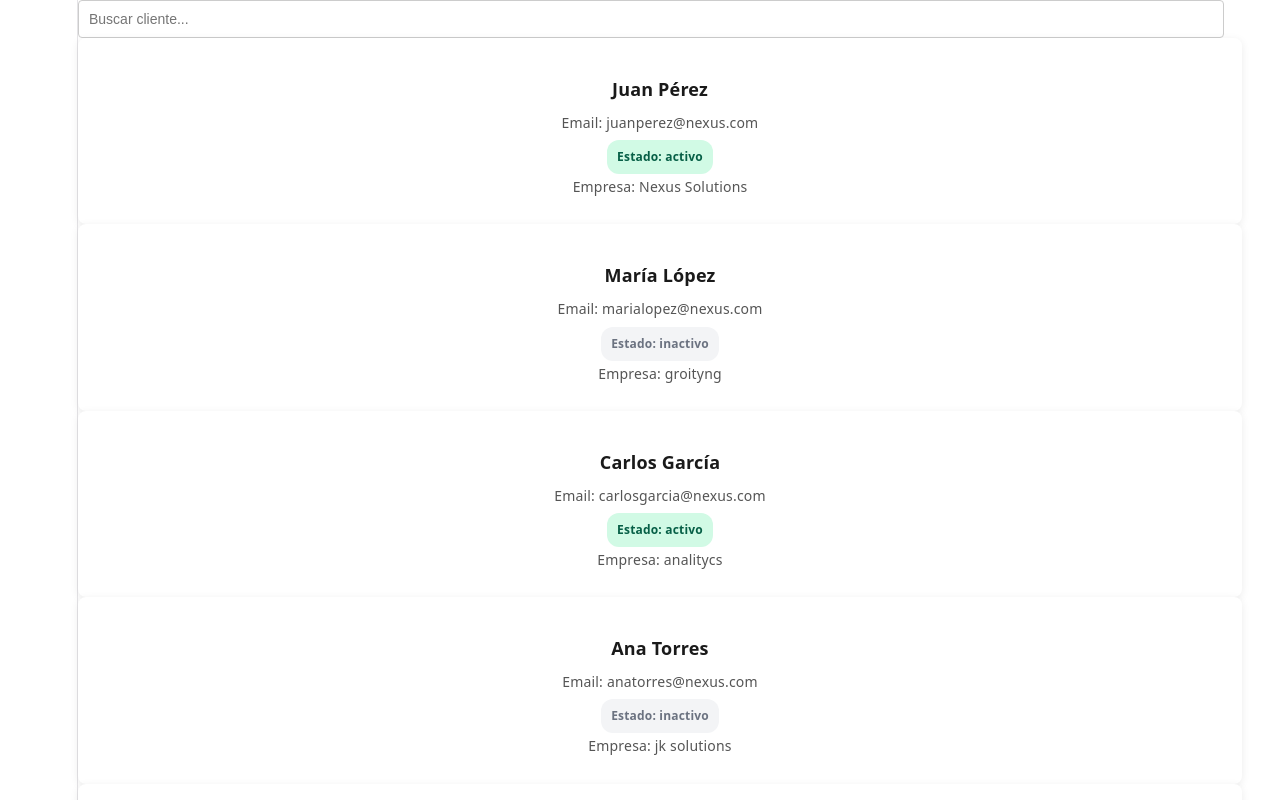
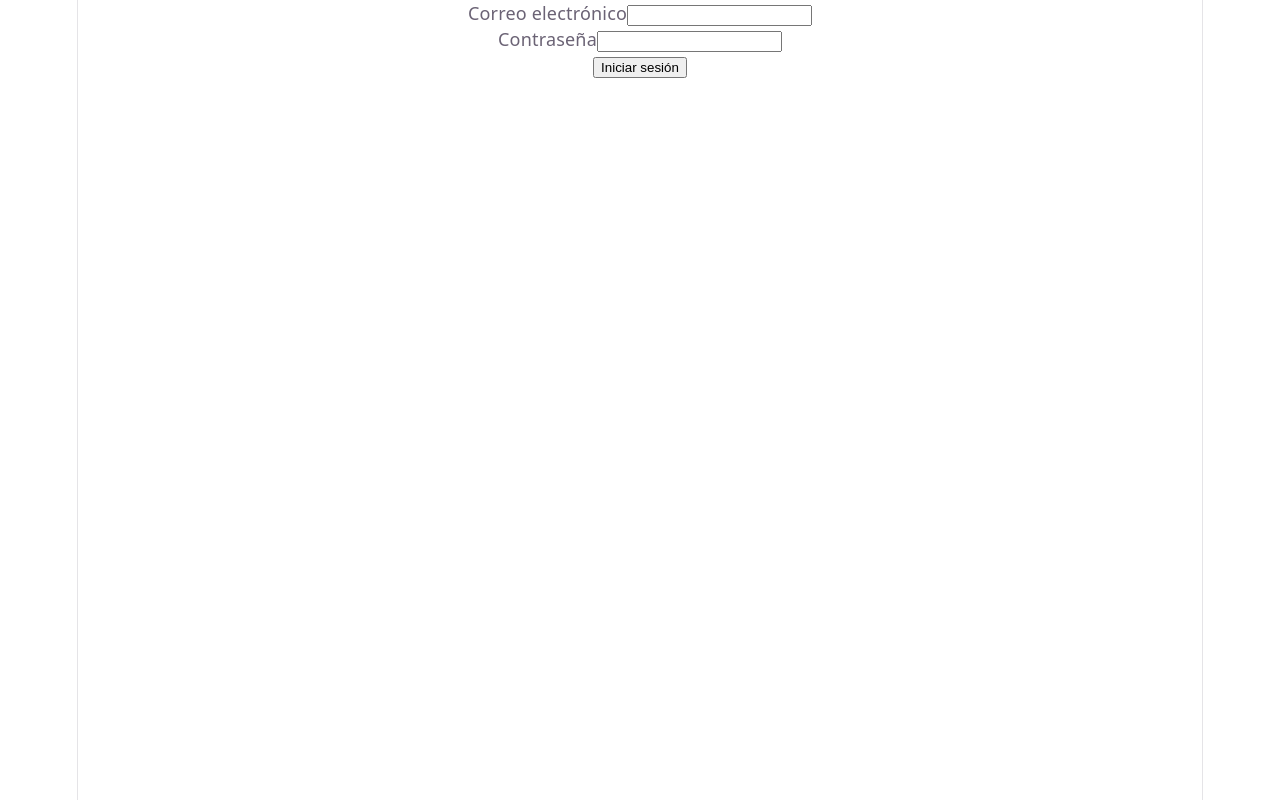
Before and after one commit to kristian-11/nexus-crm, a React (Vite) app in the folder client/: page / in a window 1280 px wide. Shown: the top 800 px of the page. Built offline with nearby package versions, Linux system fonts and the light colour scheme.

Commit message:
refactor(app): reorganizar rutas de login y dashboard

```diff
--- a/client/package.json
+++ b/client/package.json
@@ -11,7 +11,8 @@
   },
   "dependencies": {
     "react": "^19.2.8",
-    "react-dom": "^19.2.8"
+    "react-dom": "^19.2.8",
+    "react-router-dom": "^7.18.4"
   },
   "devDependencies": {
     "@eslint/js": "^10.0.1",
--- a/client/src/App.jsx
+++ b/client/src/App.jsx
@@ -1,57 +1,16 @@
-import { useState } from 'react';
-import ClientCard from './components/ClientCard';
-import SearchBar from './components/SearchBar';
-
-const clientes = [
-  {
-    nombre: "Juan Pérez",
-    email: "juanperez@nexus.com",
-    estado: "activo",
-    empresa: "Nexus Solutions",
-  },
-  {
-    nombre: "María López",
-    email: "marialopez@nexus.com",
-    estado: "inactivo",
-    empresa: "groityng",
-  },
-  {
-    nombre: "Carlos García",
-    email: "carlosgarcia@nexus.com",
-    estado: "activo",
-    empresa: "analitycs",
-  },
-  {
-    nombre: "Ana Torres",
-    email: "anatorres@nexus.com",
-    estado: "inactivo",
-    empresa: "jk solutions",
-  },
-  {
-    nombre: "Luis Fernández",
-    email: "luisfernandez@nexus.com",
-    estado: "activo",
-    empresa: "jk Solutions",
-  }
-];
-
+import {BrowserRouter, Routes, Route} from 'react-router-dom';
+import LoginPage from './pages/LoginPage';
+import DashboardPage from './pages/DashboardPage';
 
 function App() {
-  const [busqueda, setBusqueda] = useState('');
-  const filteredClients = clientes.filter((cliente) =>
-  cliente.nombre.toLowerCase().includes(busqueda.toLowerCase())
-);
   return (
-    <>
-      <SearchBar searchTerm={busqueda} onSearch={setBusqueda} />
-      {filteredClients.length === 0 && <p>No se encontraron clientes.</p>}
-      {filteredClients.map((cliente) => (
-        <ClientCard key={cliente.email} cliente={cliente} />
-      ))}
-    </>
+    <BrowserRouter>
+      <Routes>
+        <Route path="/" element={<LoginPage />} />
+        <Route path="/dashboard" element={<DashboardPage />} />
+      </Routes>
+    </BrowserRouter>
   );
 }
 
-
-
-export default App
+export default App;
--- /dev/null
+++ b/client/src/pages/DashboardPage.jsx
@@ -0,0 +1,57 @@
+import { useState } from 'react';
+import ClientCard from '../components/ClientCard';
+import SearchBar from '../components/SearchBar';
+
+const clientes = [
+  {
+    nombre: "Juan Pérez",
+    email: "juanperez@nexus.com",
+    estado: "activo",
+    empresa: "Nexus Solutions",
+  },
+  {
+    nombre: "María López",
+    email: "marialopez@nexus.com",
+    estado: "inactivo",
+    empresa: "groityng",
+  },
+  {
+    nombre: "Carlos García",
+    email: "carlosgarcia@nexus.com",
+    estado: "activo",
+    empresa: "analitycs",
+  },
+  {
+    nombre: "Ana Torres",
+    email: "anatorres@nexus.com",
+    estado: "inactivo",
+    empresa: "jk solutions",
+  },
+  {
+    nombre: "Luis Fernández",
+    email: "luisfernandez@nexus.com",
+    estado: "activo",
+    empresa: "jk Solutions",
+  }
+];
+
+
+function DashboardPage() {
+  const [busqueda, setBusqueda] = useState('');
+  const filteredClients = clientes.filter((cliente) =>
+  cliente.nombre.toLowerCase().includes(busqueda.toLowerCase())
+);
+  return (
+    <>
+      <SearchBar searchTerm={busqueda} onSearch={setBusqueda} />
+      {filteredClients.length === 0 && <p>No se encontraron clientes.</p>}
+      {filteredClients.map((cliente) => (
+        <ClientCard key={cliente.email} cliente={cliente} />
+      ))}
+    </>
+  );
+}
+
+
+
+export default DashboardPage;
--- /dev/null
+++ b/client/src/pages/LoginPage.jsx
@@ -0,0 +1,64 @@
+import { useState } from "react";
+import { useNavigate } from "react-router-dom";
+
+function LoginPage() {
+  const [email, setEmail] = useState("");
+  const [password, setPassword] = useState("");
+  const [errorMessage, setErrorMessage] = useState("");
+  const navigate = useNavigate();
+
+  function validateForm() {
+    if (email === "" || password === "") {
+      setErrorMessage("Todos los campos son obligatorios.");
+      return false;
+    }
+
+    if (password.length < 6) {
+      setErrorMessage("La contraseña debe tener al menos 6 caracteres.");
+      return false;
+    }
+
+    setErrorMessage("");
+    return true;
+  }
+
+  function handleSubmit(event) {
+    event.preventDefault();
+
+    if (validateForm()) {
+      navigate("/dashboard");
+    }
+  }
+
+  return (
+    <form onSubmit={handleSubmit}>
+      <div>
+        <label htmlFor="email">Correo electrónico</label>
+
+        <input
+          id="email"
+          type="email"
+          value={email}
+          onChange={(event) => setEmail(event.target.value)}
+        />
+      </div>
+
+      <div>
+        <label htmlFor="password">Contraseña</label>
+
+        <input
+          id="password"
+          type="password"
+          value={password}
+          onChange={(event) => setPassword(event.target.value)}
+        />
+      </div>
+
+      {errorMessage && <p>{errorMessage}</p>}
+
+      <button type="submit">Iniciar sesión</button>
+    </form>
+  );
+}
+
+export default LoginPage;
```
Also changed, not shown: 1 other file (tests, documents, lock files or other folders).
